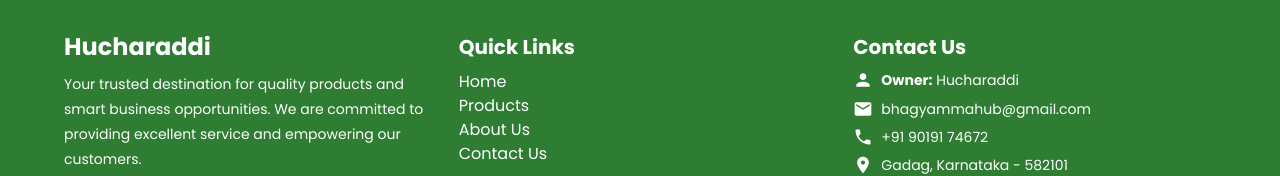
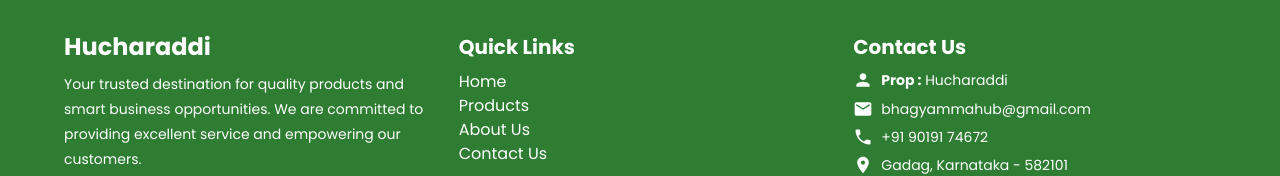
Before and after one commit to ChandanaBk-git/bhagyamma-hub, a React (Vite) app in the folder client/: page / in a window 1280 px wide. Shown: the part 5743-5919 px from the top of the page. Built offline with nearby package versions, Linux system fonts and the light colour scheme; no server answers.

Commit message:
owner changed to prop

```diff
--- a/client/src/components/layout/Footer.jsx
+++ b/client/src/components/layout/Footer.jsx
@@ -83,7 +83,7 @@ const Footer = () => {
             <Box display="flex" alignItems="center" mb={1}>
               <Person sx={{ mr: 1 }} fontSize="small" />
               <Typography variant="body2">
-                <strong>Owner:</strong> Hucharaddi
+                <strong>Prop :</strong> Hucharaddi
               </Typography>
             </Box>
 
```
